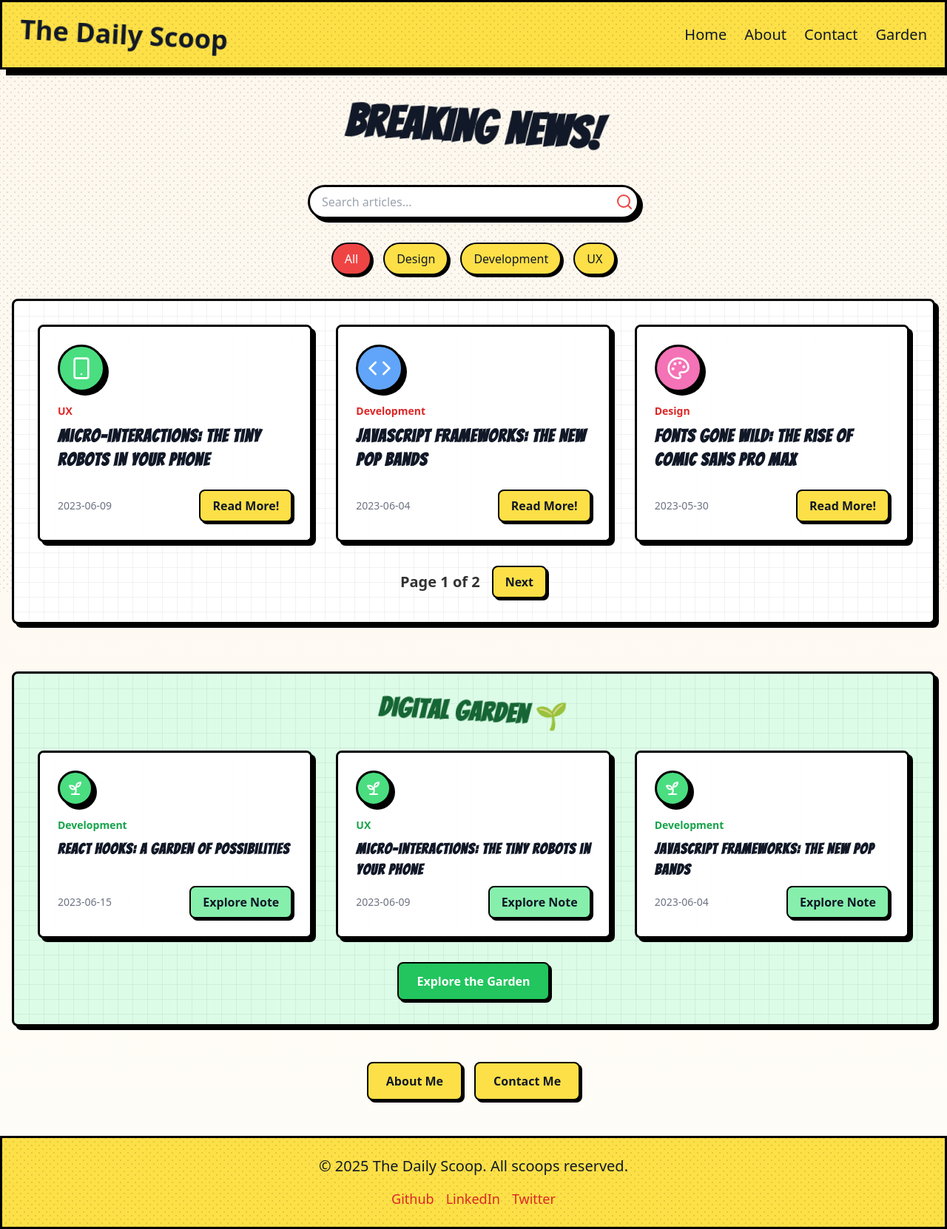
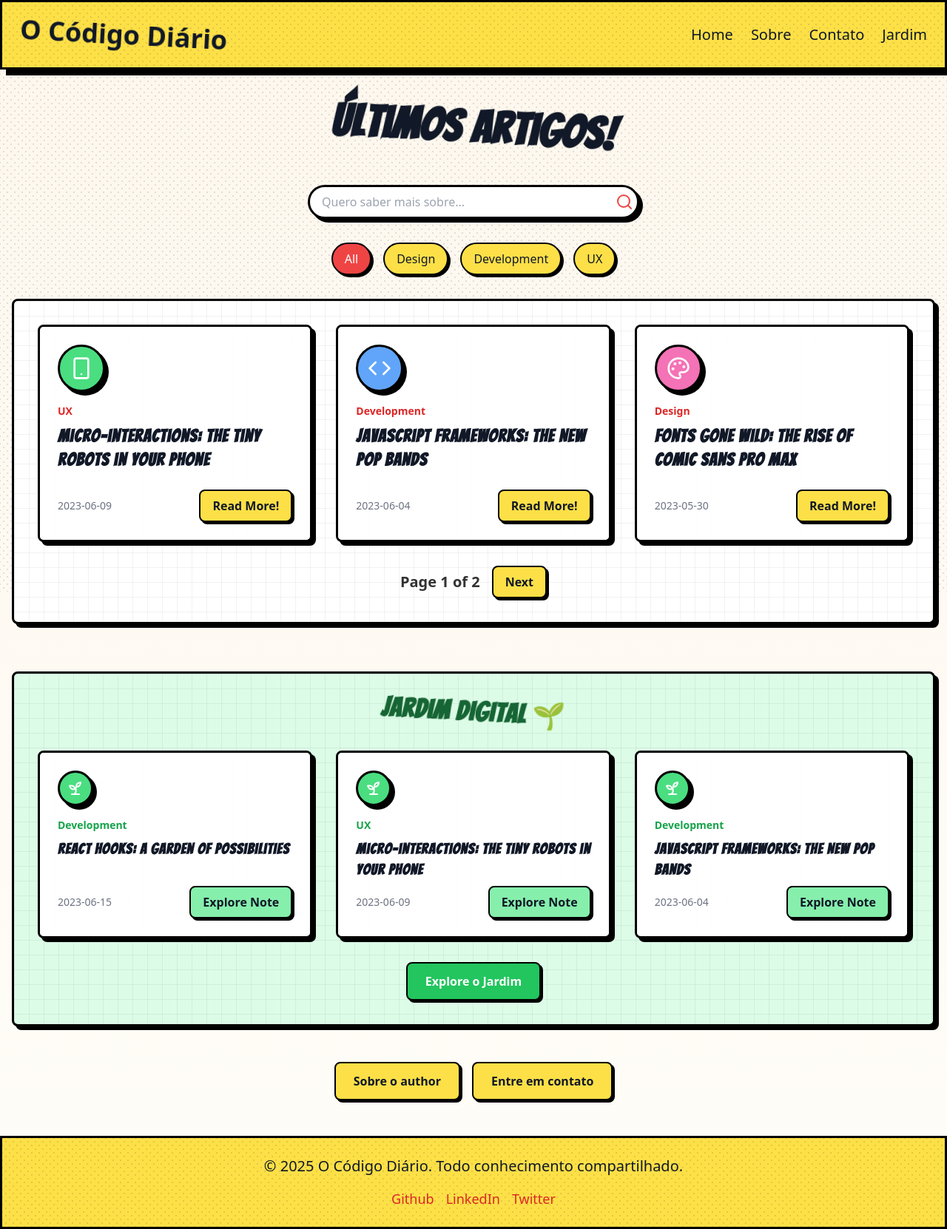
Before and after one commit to dmenezesgabriel/daily-code, a Next.js app: page / in a window 1280 px wide. Shown: the whole page at 74% size. Built offline with nearby package versions, Linux system fonts and the light colour scheme.

Commit message:
chore: translate titles

```diff
--- a/src/app/contact/page.tsx
+++ b/src/app/contact/page.tsx
@@ -68,8 +68,8 @@ export default function Contact() {
             Psst! Secret Message!
           </h3>
           <p className="text-center">
-            If you made it this far, you're officially awesome! Here's a virtual
-            high-five! ✋
+            If you made it this far, you&apos;re officially awesome! Here&apos;s
+            a virtual high-five! ✋
           </p>
         </div>
       </div>
--- a/src/app/garden/page.tsx
+++ b/src/app/garden/page.tsx
@@ -7,7 +7,7 @@ export default function GardenPage() {
   return (
     <div className="container relative mx-auto overflow-hidden px-4 py-12">
       <h1 className="wobble relative z-10 mb-12 text-center text-6xl font-bold text-green-800">
-        Digital Garden 🌱
+        Jardim Digital 🌱
       </h1>
       <NoteGrid notes={notes} />
     </div>
--- a/src/app/page.tsx
+++ b/src/app/page.tsx
@@ -11,14 +11,14 @@ export default function Home() {
   return (
     <div className="container relative mx-auto overflow-hidden px-4 py-12">
       <h1 className="wobble relative z-10 mb-12 text-center text-6xl font-bold text-gray-900">
-        Breaking News!
+        Últimos artigos!
       </h1>
 
       <PostGrid posts={posts} />
 
       <div className="cartoon-border subtle-card-texture relative z-10 mt-16 rounded-lg bg-green-100 p-8">
         <h2 className="wobble mb-8 text-center text-4xl font-bold text-green-800">
-          Digital Garden 🌱
+          Jardim Digital 🌱
         </h2>
         <div className="grid grid-cols-1 gap-8 md:grid-cols-2 lg:grid-cols-3">
           {notes.slice(0, 3).map((note) => (
@@ -30,7 +30,7 @@ export default function Home() {
             href="/garden"
             className="cartoon-button inline-block transform rounded-lg bg-green-500 px-6 py-3 font-bold text-white transition-all duration-200 ease-in-out hover:scale-105 hover:bg-green-600 active:scale-95"
           >
-            Explore the Garden
+            Explore o Jardim
           </Link>
         </div>
       </div>
@@ -40,13 +40,13 @@ export default function Home() {
           href="/about"
           className="cartoon-button mr-4 inline-block transform rounded-lg bg-yellow-300 px-6 py-3 font-bold text-gray-900 transition-all duration-200 ease-in-out hover:scale-105 hover:bg-yellow-400 active:scale-95"
         >
-          About Me
+          Sobre o author
         </Link>
         <Link
           href="/contact"
           className="cartoon-button inline-block transform rounded-lg bg-yellow-300 px-6 py-3 font-bold text-gray-900 transition-all duration-200 ease-in-out hover:scale-105 hover:bg-yellow-400 active:scale-95"
         >
-          Contact Me
+          Entre em contato
         </Link>
       </div>
     </div>
--- a/src/components/footer.tsx
+++ b/src/components/footer.tsx
@@ -8,7 +8,7 @@ export default function Footer() {
       <div className="halftone-bg absolute inset-0" />
       <div className="container relative z-10 mx-auto text-center">
         <p className="text-xl">
-          &copy; {year} The Daily Scoop. All scoops reserved.
+          &copy; {year} O Código Diário. Todo conhecimento compartilhado.
         </p>
         <div className="mt-4 flex justify-center space-x-4">
           <Link
--- a/src/components/header.tsx
+++ b/src/components/header.tsx
@@ -9,7 +9,7 @@ export default function Header() {
           href="/"
           className="wobble mb-4 text-4xl font-bold transition-colors hover:text-red-600 md:mb-0"
         >
-          The Daily Scoop
+          O Código Diário
         </Link>
         <nav>
           <ul className="flex space-x-6">
@@ -26,7 +26,7 @@ export default function Header() {
                 href="/about"
                 className="text-xl transition-colors hover:text-red-600"
               >
-                About
+                Sobre
               </Link>
             </li>
             <li>
@@ -34,7 +34,7 @@ export default function Header() {
                 href="/contact"
                 className="text-xl transition-colors hover:text-red-600"
               >
-                Contact
+                Contato
               </Link>
             </li>
             <li>
@@ -42,7 +42,7 @@ export default function Header() {
                 href="/garden"
                 className="text-xl transition-colors hover:text-green-600"
               >
-                Garden
+                Jardim
               </Link>
             </li>
           </ul>
--- a/src/components/search-bar.tsx
+++ b/src/components/search-bar.tsx
@@ -34,7 +34,7 @@ export default function SearchBar({
       <div className="relative">
         <input
           type="text"
-          placeholder="Search articles..."
+          placeholder="Quero saber mais sobre..."
           value={query}
           onChange={(e) => setQuery(e.target.value)}
           className={cn(
```
